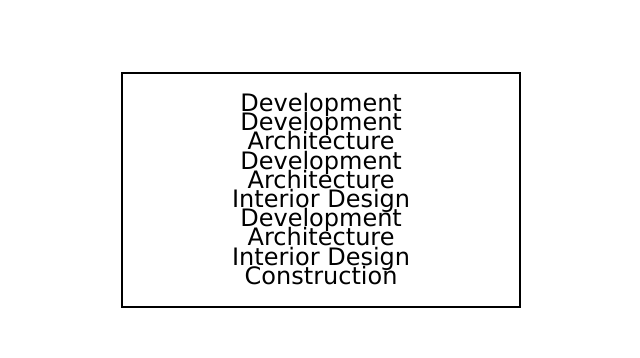
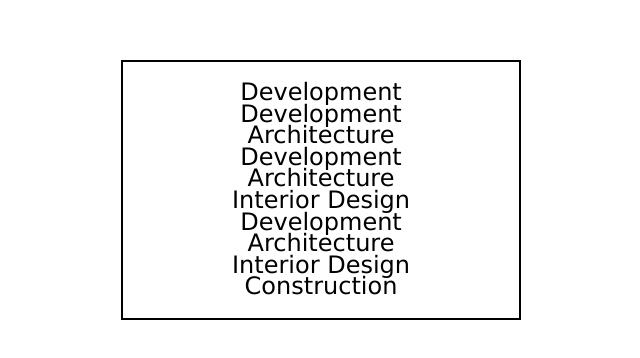
Before and after one commit to Soluniversestudio/typing-effect, a plain HTML site: page index.html in a window 1280 px wide. Shown: the part 210-568 px from the top of the page, without its empty margins (319-959 px from the left). Drawn offline with Linux system fonts and the light colour scheme.

Commit message:
Update index.html

```diff
--- a/index.html
+++ b/index.html
@@ -7,7 +7,7 @@
         body {
             font-family: 'Verdana', sans-serif; /* Using Verdana font */
             font-size: 24px;
-            line-height: 0.8;
+            line-height: 0.9; /* Adjusted line-height to 0.9 */
             margin: 0;
             padding: 0;
             display: flex;
```
